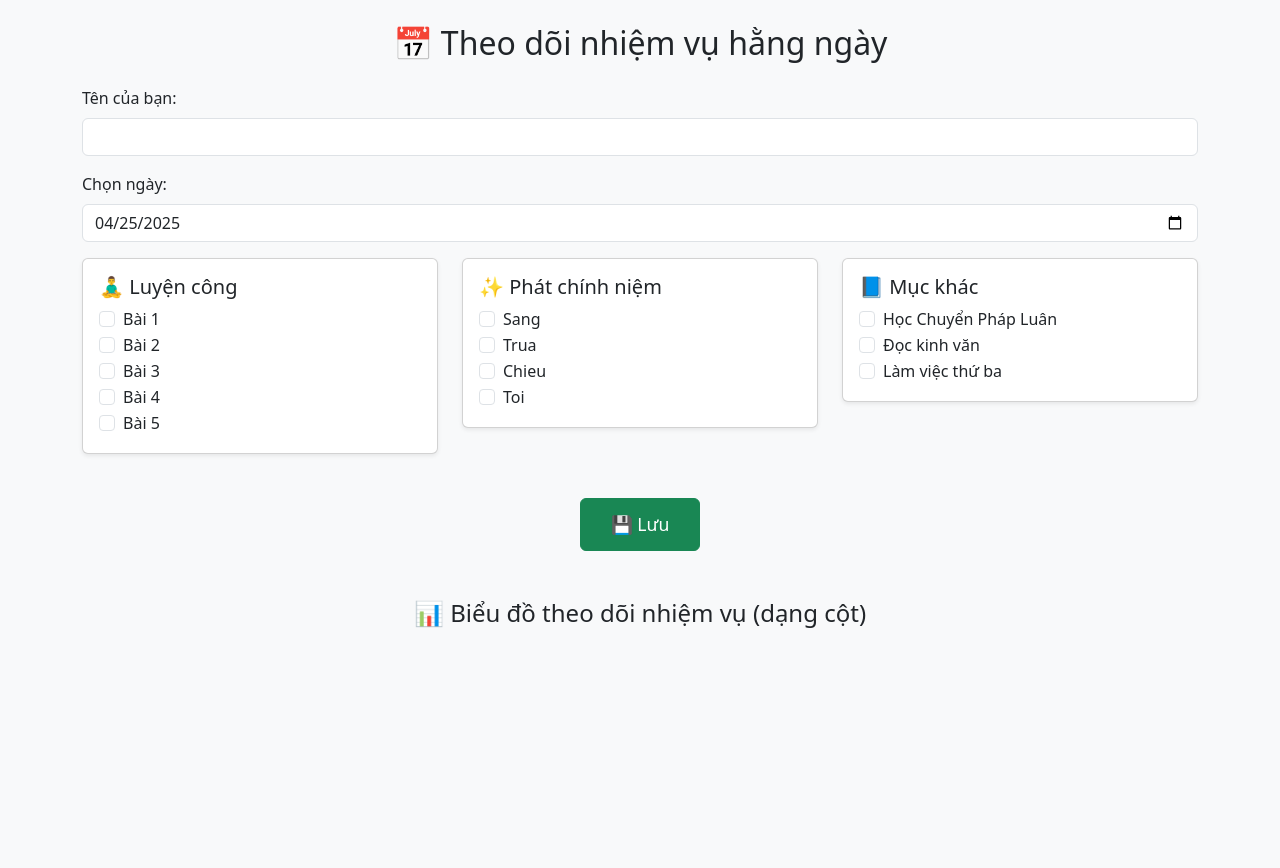
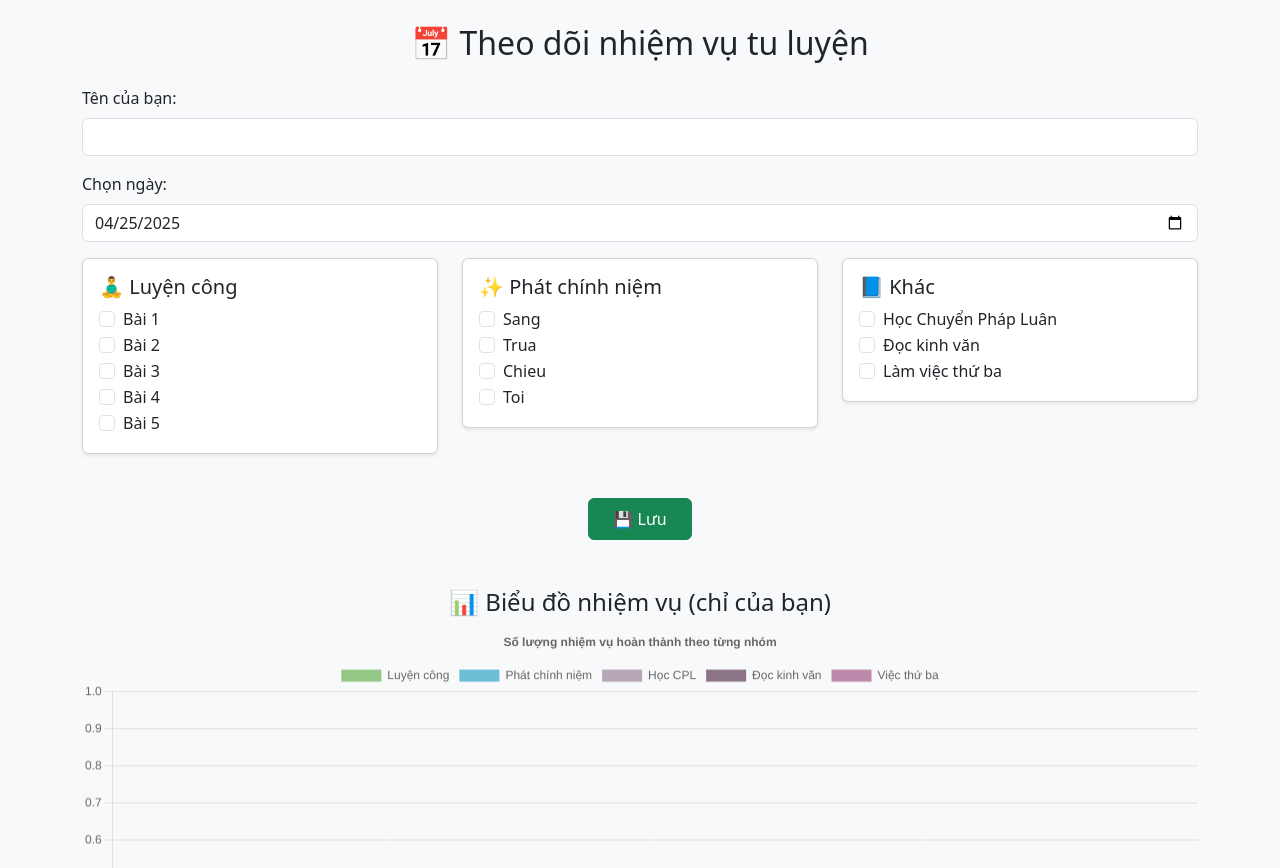
Before and after one commit to dattrinhtien/test5, a Flask app: page / in a window 1280 px wide. Shown: the top 868 px of the page. Before the commit the page ends 628 px from the top, so only its background shows below. Run offline with Flask 3, Linux system fonts and the light colour scheme.

Commit message:
Update index.html

```diff
--- a/templates/index.html
+++ b/templates/index.html
@@ -2,7 +2,7 @@
 <html>
 <head>
     <meta charset="UTF-8">
-    <title>Theo dõi nhiệm vụ</title>
+    <title>Theo dõi tu luyện</title>
     <meta name="viewport" content="width=device-width, initial-scale=1">
     <link href="https://cdn.jsdelivr.net/npm/bootstrap@5.3.3/dist/css/bootstrap.min.css" rel="stylesheet">
     <style>
@@ -13,18 +13,11 @@
         .card {
             margin-bottom: 20px;
         }
-        .form-check-label {
-            font-size: 1rem;
-        }
-        button.btn {
-            font-size: 1.1rem;
-            padding: 12px 30px;
-        }
     </style>
 </head>
 <body>
 <div class="container py-4">
-    <h2 class="text-center mb-4">📅 Theo dõi nhiệm vụ hằng ngày</h2>
+    <h2 class="text-center mb-4">📅 Theo dõi nhiệm vụ tu luyện</h2>
 
     <form method="POST" id="form1">
         <div class="mb-3">
@@ -37,12 +30,8 @@
             <input type="date" name="date" class="form-control" required value="{{ date }}">
         </div>
 
-    <!-- phần checkbox nhiệm vụ vẫn giữ nguyên -->
-
-
         <div class="row gy-3">
-            <!-- Luyện công -->
-            <div class="col-12 col-md-6 col-lg-4">
+            <div class="col-md-4">
                 <div class="card shadow-sm">
                     <div class="card-body">
                         <h5 class="card-title">🧘‍♂️ Luyện công</h5>
@@ -56,8 +45,7 @@
                 </div>
             </div>
 
-            <!-- Phát chính niệm -->
-            <div class="col-12 col-md-6 col-lg-4">
+            <div class="col-md-4">
                 <div class="card shadow-sm">
                     <div class="card-body">
                         <h5 class="card-title">✨ Phát chính niệm</h5>
@@ -71,11 +59,10 @@
                 </div>
             </div>
 
-            <!-- Khác -->
-            <div class="col-12 col-md-6 col-lg-4">
+            <div class="col-md-4">
                 <div class="card shadow-sm">
                     <div class="card-body">
-                        <h5 class="card-title">📘 Mục khác</h5>
+                        <h5 class="card-title">📘 Khác</h5>
                         <div class="form-check">
                             <input class="form-check-input" type="checkbox" name="hocCPL" {% if data.get("hocCPL") %}checked{% endif %}>
                             <label class="form-check-label">Học Chuyển Pháp Luân</label>
@@ -94,20 +81,18 @@
         </div>
 
         <div class="text-center mt-4">
-            <button type="submit" class="btn btn-success">💾 Lưu</button>
+            <button type="submit" class="btn btn-success px-4 py-2">💾 Lưu</button>
         </div>
     </form>
 
-    <!-- Biểu đồ -->
-    <h4 class="text-center mt-5">📊 Biểu đồ theo dõi nhiệm vụ (dạng cột)</h4>
+    <h4 class="text-center mt-5">📊 Biểu đồ nhiệm vụ (chỉ của bạn)</h4>
     <canvas id="myChart" height="120"></canvas>
 </div>
 
-<!-- JS: Chart.js -->
 <script src="https://cdn.jsdelivr.net/npm/chart.js"></script>
 <script>
     const allData = {{ all_data | tojson }};
-
+    const labels = Object.keys(allData).sort();
 
     const categories = {
         "Luyện công": ["bai1", "bai2", "bai3", "bai4", "bai5"],
@@ -149,9 +134,17 @@
                 legend: { position: 'top' },
                 title: {
                     display: true,
-                    text: 'Số nhiệm vụ đã làm theo từng loại'
+                    text: 'Số lượng nhiệm vụ hoàn thành theo từng nhóm'
                 }
             }
+        }
+    });
+
+    // Tự cuộn tới biểu đồ sau khi redirect
+    window.addEventListener('load', () => {
+        if (window.location.href.includes("user=")) {
+            const chartContainer = document.getElementById("myChart");
+            chartContainer.scrollIntoView({ behavior: "smooth" });
         }
     });
 </script>
```
Lines whose indentation alone changed are shown as unchanged.
